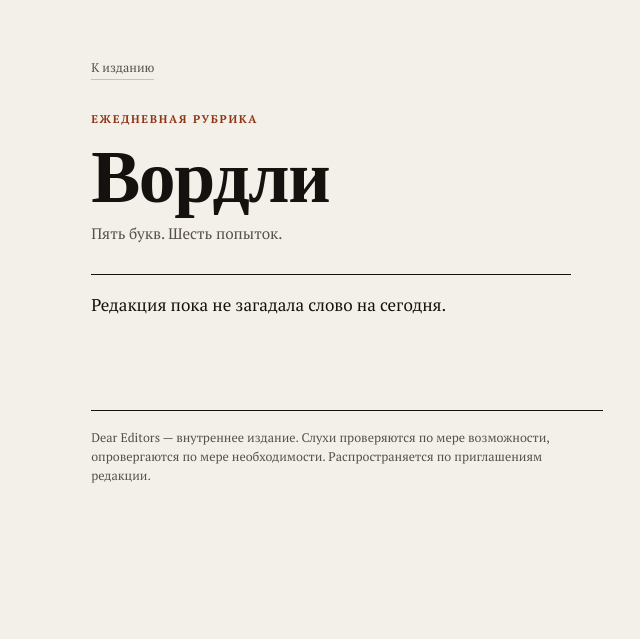
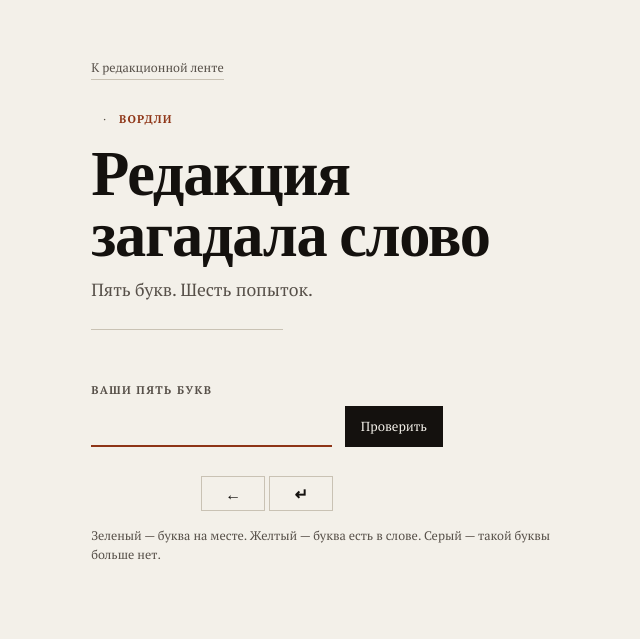
Before and after one commit to ikazman/deareditors, a Django app: template templates/wordly/game.html in a window 1280 px wide. Shown: the part 84-723 px from the top of the page, without its empty margins (72-712 px from the left). Before the commit the page ends 567 px from the top, so only its background shows below. Run offline with Django 5.2, Linux system fonts and the light colour scheme; the template is opened without the code that fills it, so the values that code supplies are empty; parts of the project's set-up code (start-up, migrations or seed data) failed here and were passed over; some web fonts are replaced.

Commit message:
Present Wordly as a published daily rubric

```diff
--- a/templates/wordly/game.html
+++ b/templates/wordly/game.html
@@ -1,7 +1,7 @@
 {% extends 'base.html' %}
 {% load static %}
 
-{% block title %}Вордли — Dear Editors{% endblock %}
+{% block title %}{% if article %}{{ article.title }}{% else %}Вордли{% endif %} — Dear Editors{% endblock %}
 {% block extra_head %}
 <link rel="stylesheet" href="{% static 'wordly/wordly.css' %}">
 <script src="{% static 'wordly/wordly.js' %}" defer></script>
@@ -9,17 +9,16 @@
 
 {% block content %}
 <section class="wordly-page">
-    <a class="article-back" href="{% url 'article-list' %}">К изданию</a>
-    <p class="rubric">Ежедневная рубрика</p>
-    <h1 class="wordly-title">Вордли</h1>
-    <p class="wordly-lead">Пять букв. Шесть попыток.</p>
+    <a class="article-back" href="{% url 'article-list' %}">К редакционной ленте</a>
+    <div class="article__byline">
+        <span class="stamp">{{ daily_word.date|date:"d.m.Y" }}</span>
+        <span class="stamp" aria-hidden="true">·</span>
+        <span class="desk">{% if article and article.rubric %}{{ article.rubric }}{% else %}Вордли{% endif %}</span>
+    </div>
+    <h1 class="article__title">{% if article %}{{ article.title }}{% else %}Редакция загадала слово{% endif %}</h1>
+    <p class="article__lead">{% if article and article.lead %}{{ article.lead }}{% else %}Пять букв. Шесть попыток.{% endif %}</p>
+    <hr class="article__rule">
 
-    {% if not daily_word_exists %}
-        <div class="wordly-empty">
-            <p>Редакция пока не загадала слово на сегодня.</p>
-            {% if request.user.is_staff %}<a class="more" href="{% url 'editor-wordly' %}">Задать слово дня</a>{% endif %}
-        </div>
-    {% else %}
     <div class="wordly-board" aria-label="Игровое поле">
         {% for row in board %}
             <div class="wordly-row{% if forloop.counter0 == active_row %} wordly-row--active{% endif %}">
@@ -83,6 +82,5 @@
     </div>
 
     <p class="wordly-note">Зеленый — буква на месте. Желтый — буква есть в слове. Серый — такой буквы больше нет.</p>
-    {% endif %}
 </section>
 {% endblock %}
```
Lines whose indentation alone changed are shown as unchanged.
